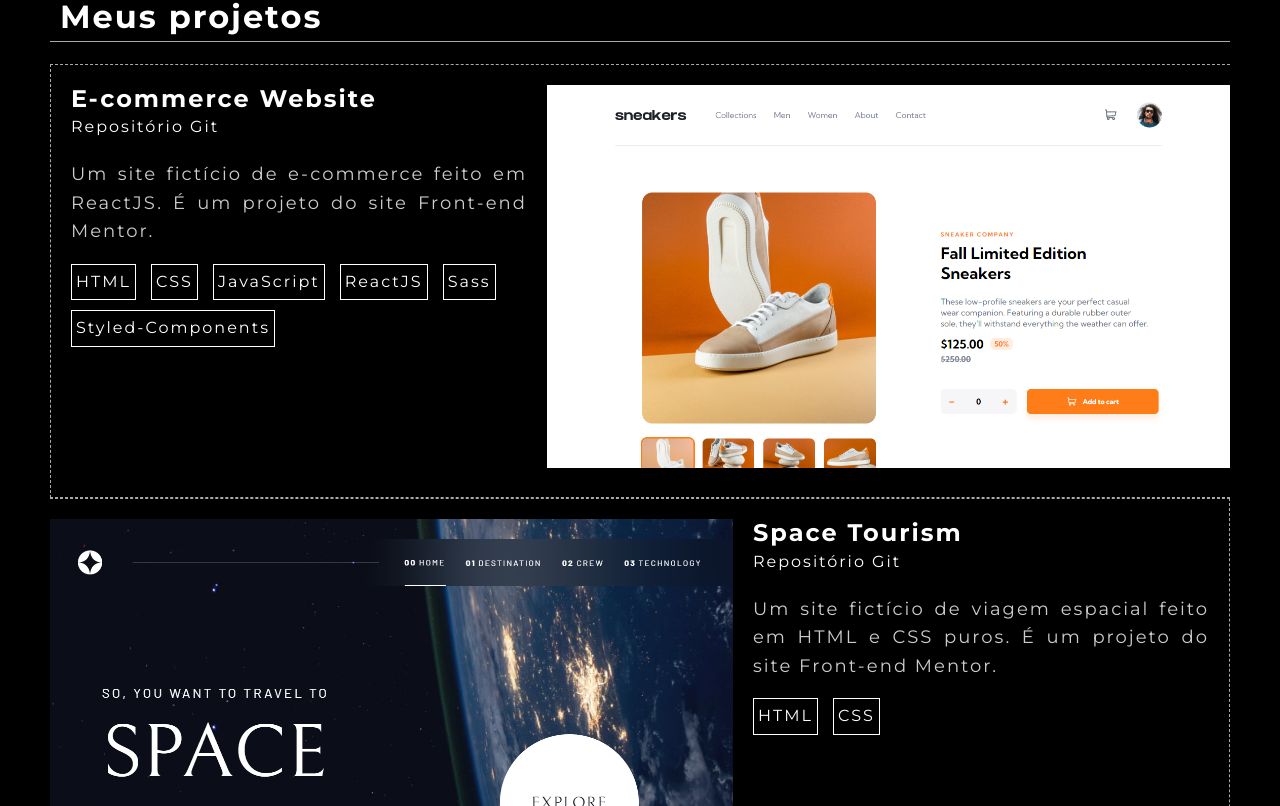
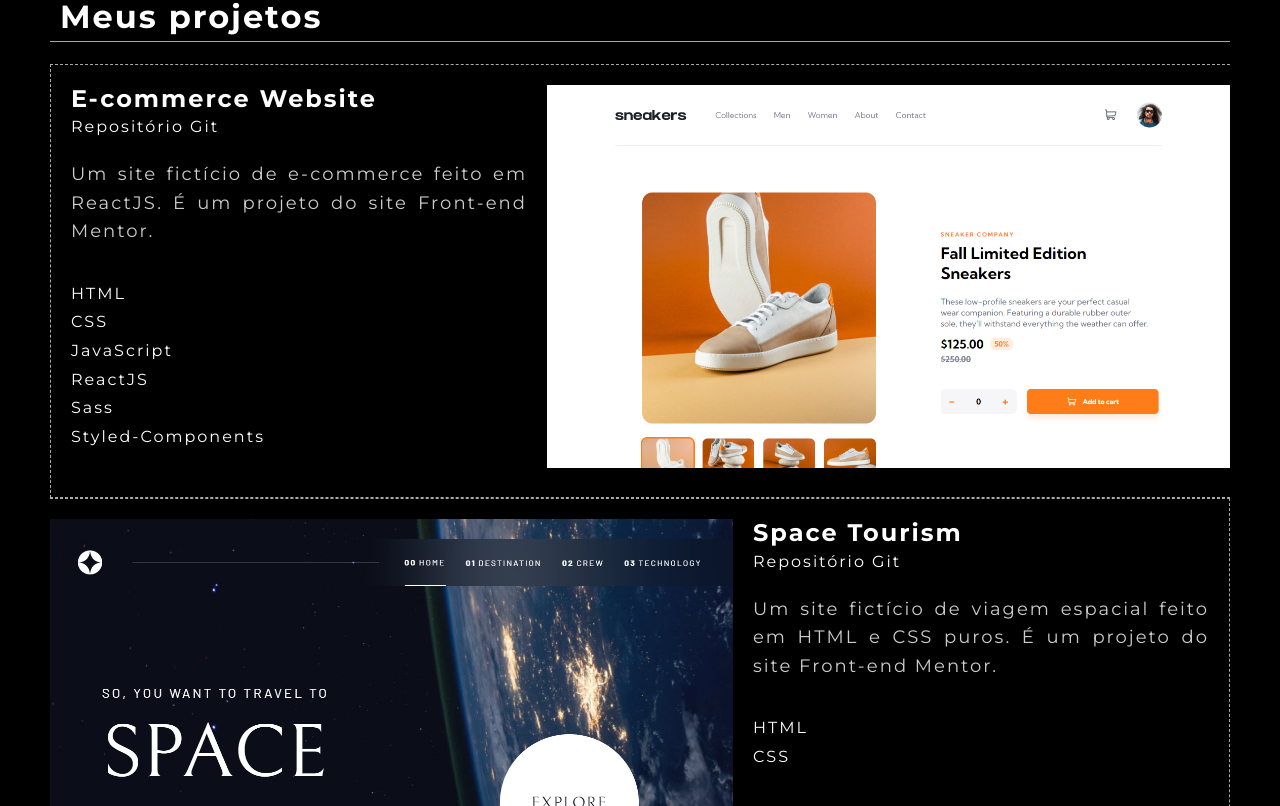
Before and after one commit to Jp-bruno/CurriculoSiteV2, a Next.js app: page / in a window 1280 px wide. Shown: the part 934-1740 px from the top of the page. Built offline with nearby package versions, Linux system fonts and the light colour scheme.

Commit message:
Removed see more button

```diff
--- a/components/ProjectCard.tsx
+++ b/components/ProjectCard.tsx
@@ -112,12 +112,7 @@
 };
 
 export default function ProjectCard({ cardData }: ProjectCardProps) {
-  const [isOpen, setIsOpen] = useState(false);
   const { language } = useContext(LanguageContext);
-
-  function toggleMoreInfo() {
-    setIsOpen((prevState) => !prevState);
-  }
 
   return (
     <StyledCard key={Math.random() * 2000}>
@@ -159,7 +154,6 @@
           </a>
         </div>
 
-        <div className={`more-details ${isOpen ? "open" : "closed"}`}>
         <p className="more-details-text">
           {language === "English" ? cardData.description[1] : cardData.description[0]}
         </p>
@@ -179,14 +173,6 @@
           })}
         </ul>
       </div>
-      </div>
-
-      {/* <button
-        className="show-more-button"
-        onClick={toggleMoreInfo}
-      >
-        <small> Show {isOpen ? "less" : "more"} </small>
-      </button> */}
     </StyledCard>
   );
 }
```
Lines whose indentation alone changed are shown as unchanged.
